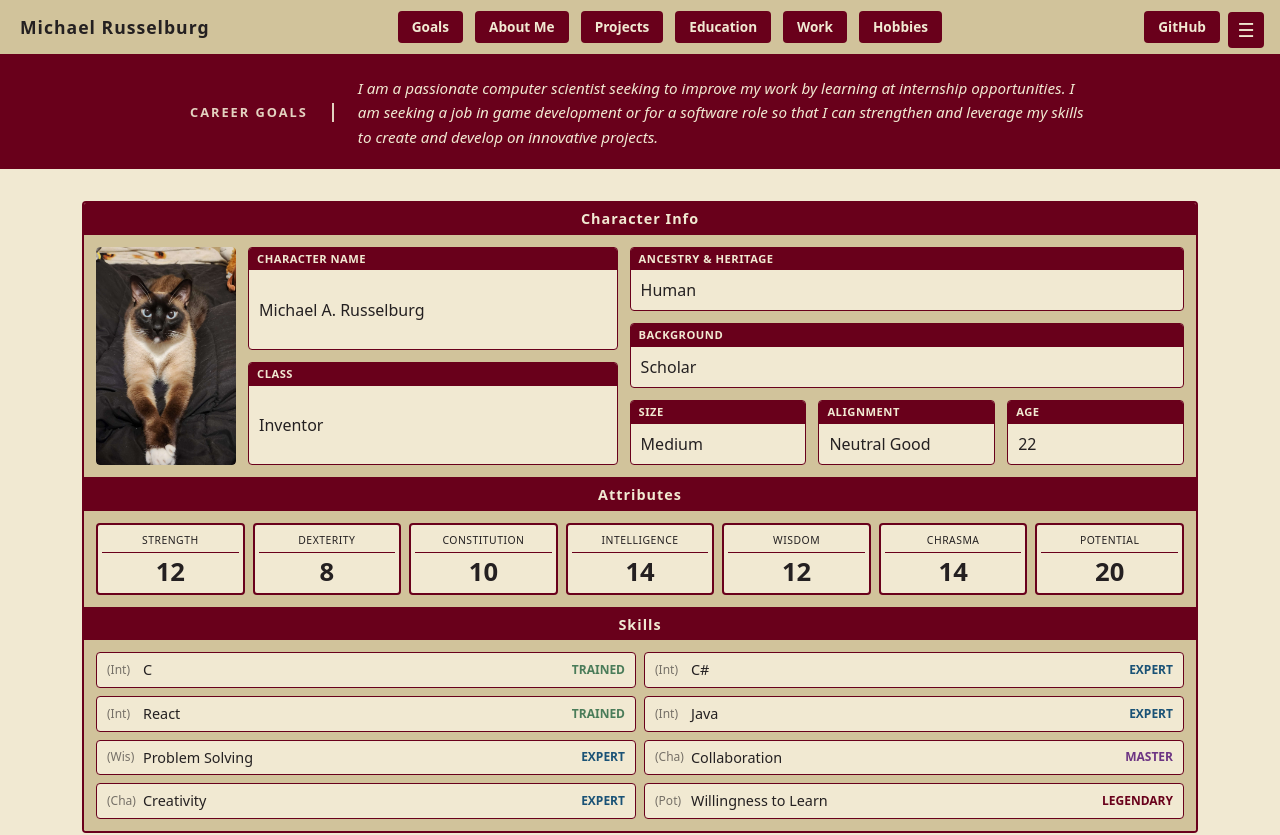
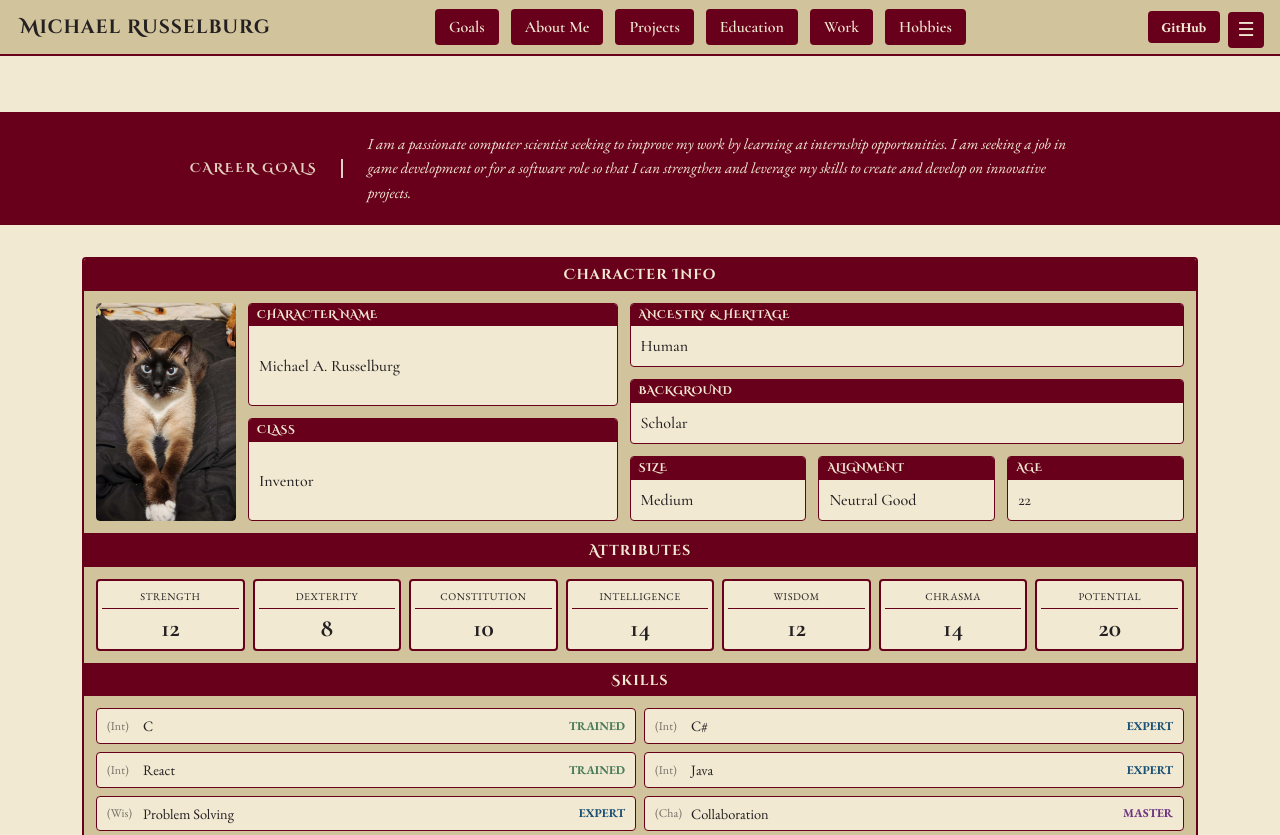
Before and after one commit to MichaelRdot/michaelrwebsite, a React (Vite) app: page / in a window 1280 px wide. Shown: the top 835 px of the page. Built offline with nearby package versions, Linux system fonts and the light colour scheme.

Commit message:
Changed fonts, but now the header is being weird

```diff
--- a/index.html
+++ b/index.html
@@ -3,6 +3,9 @@
 <head>
     <meta charset="UTF-8"/>
     <link rel="icon" type="image/svg+xml" href="/Favicon.svg"/>
+    <link rel="preconnect" href="https://fonts.googleapis.com">
+    <link rel="preconnect" href="https://fonts.gstatic.com" crossorigin>
+    <link href="https://fonts.googleapis.com/css2?family=Cinzel+Decorative:wght@400;700&family=Cormorant+Garamond:ital,wght@0,400;0,500;0,600;0,700;1,400&family=EB+Garamond:ital,wght@0,400;0,500;0,700;1,400&display=swap" rel="stylesheet">
     <meta name="viewport" content="width=device-width, initial-scale=1.0"/>
     <title>MichaelR.</title>
 </head>
--- a/src/App.css
+++ b/src/App.css
@@ -4,8 +4,44 @@
     --box-border-color: #69001B;
     --box-background-color: #D1C39B;
     --header-height: 56px;
+    --font-display: 'Cinzel Decorative', serif;
+    --font-heading: 'Cormorant Garamond', serif;
+    --font-body: 'EB Garamond', serif;
 }
 
 html {
     scroll-behavior: smooth;
 }
+
+body {
+    font-family: var(--font-body);
+    font-size: 1.05rem;
+    padding-top: var(--header-height);
+    transition: padding-top 0.3s ease;
+}
+
+body.header-is-hidden {
+    padding-top: 0;
+}
+
+/* Title bars - Cinzel Decorative */
+.about-title-bar,
+.section-title-bar,
+.char-info-card-header,
+.work-entry-header,
+.education-entry-header,
+.hobby-card-header,
+.project-card-header,
+.career-goals-label {
+    font-family: var(--font-display);
+}
+
+/* Subheadings and values - Cormorant Garamond */
+.header-name,
+.work-title,
+.education-degree,
+.project-name,
+.char-info-card-body,
+.attr-score {
+    font-family: var(--font-heading);
+}
--- a/src/components/Header & Footer/Header.css
+++ b/src/components/Header & Footer/Header.css
@@ -24,10 +24,11 @@
 }
 
 .header-name {
-    font-weight: bold;
-    font-size: 1.1rem;
+    font-weight: 600;
+    font-size: 1.2rem;
     letter-spacing: 1px;
     white-space: nowrap;
+    font-family: var(--font-display);
 }
 
 .header-nav {
@@ -132,6 +133,24 @@
     opacity: 0.85;
 }
 
+.nav-btn {
+    font-family: var(--font-heading);
+    color: var(--bs-body-bg);
+    background-color: var(--box-border-color);
+    border: none;
+    font-size: 1rem;
+    font-weight: 600;
+    padding: 6px 14px;
+    border-radius: 4px;
+    white-space: nowrap;
+    cursor: pointer;
+    transition: opacity 0.2s;
+}
+
+.nav-btn:hover {
+    opacity: 0.85;
+}
+
 /* Hide desktop nav on mobile since hamburger handles it */
 @media (max-width: 768px) {
     .header-nav {
--- a/src/components/Header & Footer/Header.jsx
+++ b/src/components/Header & Footer/Header.jsx
@@ -12,10 +12,12 @@ function Header() {
 
             if (currentScrollY < lastScrollY.current || currentScrollY < 50) {
                 setHeaderVisible(true)
+                document.body.classList.remove('header-is-hidden')
                 const content = document.getElementById('page-content')
                 if (content) content.style.paddingTop = '56px'
             } else if (currentScrollY > lastScrollY.current && currentScrollY > 50) {
                 setHeaderVisible(false)
+                document.body.classList.add('header-is-hidden')
                 const content = document.getElementById('page-content')
                 if (content) content.style.paddingTop = '0px'
             }
@@ -27,19 +29,34 @@ function Header() {
         return () => window.removeEventListener('scroll', handleScroll)
     }, [])
 
+    const scrollToSection = (id) => {
+        const target = document.getElementById(id)
+        if (!target) return
+        const offset = target.getBoundingClientRect().top + window.scrollY - (headerVisible ? 56 : 0)
+        window.scrollTo({ top: offset, behavior: 'smooth' })
+        setMenuOpen(false)
+    }
+
+    const navLinks = [
+        { label: 'Goals', id: 'careerGoalsSection' },
+        { label: 'About Me', id: 'aboutMeSection' },
+        { label: 'Projects', id: 'projectsSection' },
+        { label: 'Education', id: 'educationSection' },
+        { label: 'Work', id: 'workSection' },
+        { label: 'Hobbies', id: 'hobbiesSection' },
+    ]
+
     return (
         <>
-            {/* The main header bar */}
             <header className={`header ${headerVisible ? 'header-visible' : 'header-hidden'}`}>
                 <div className="header-name">Michael Russelburg</div>
 
                 <nav className="header-nav">
-                    <a href="#careerGoalsSection">Goals</a>
-                    <a href="#aboutMeSection">About Me</a>
-                    <a href="#projectsSection">Projects</a>
-                    <a href="#educationSection">Education</a>
-                    <a href="#workSection">Work</a>
-                    <a href="#hobbiesSection">Hobbies</a>
+                    {navLinks.map((link) => (
+                        <button key={link.id} className="nav-btn" onClick={() => scrollToSection(link.id)}>
+                            {link.label}
+                        </button>
+                    ))}
                 </nav>
 
                 <div className="header-right">
@@ -49,7 +66,6 @@ function Header() {
                 </div>
             </header>
 
-            {/* Hamburger - always fixed */}
             <button
                 className="hamburger-fixed"
                 onClick={() => {
@@ -67,15 +83,13 @@ function Header() {
                 {menuOpen ? '✕' : '☰'}
             </button>
 
-            {/* Mobile dropdown only */}
             {menuOpen && (
                 <div className="mobile-menu-fixed">
-                    <a href="#careerGoalsSection" onClick={() => setMenuOpen(false)}>Goals</a>
-                    <a href="#aboutMeSection" onClick={() => setMenuOpen(false)}>About Me</a>
-                    <a href="#projectsSection" onClick={() => setMenuOpen(false)}>Projects</a>
-                    <a href="#educationSection" onClick={() => setMenuOpen(false)}>Education</a>
-                    <a href="#workSection" onClick={() => setMenuOpen(false)}>Work</a>
-                    <a href="#hobbiesSection" onClick={() => setMenuOpen(false)}>Hobbies</a>
+                    {navLinks.map((link) => (
+                        <button key={link.id} className="nav-btn" onClick={() => scrollToSection(link.id)}>
+                            {link.label}
+                        </button>
+                    ))}
                 </div>
             )}
         </>
```
